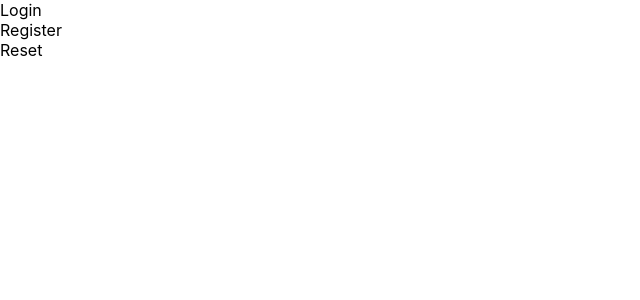
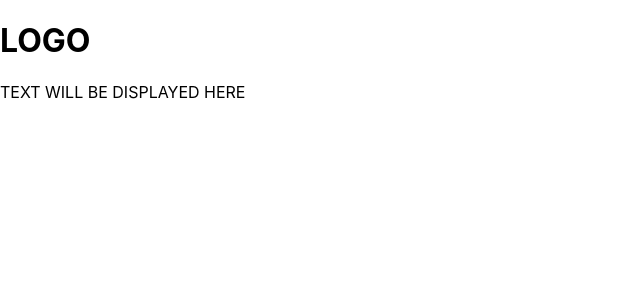
Before and after one commit to jayasurya36/Event-Proposal-App, a React (Create React App) app in the folder client/: page / in a window 1280 px wide. Shown: the top 300 px of the page, without its empty margins (0-640 px from the left). Built offline with nearby package versions, Linux system fonts and the light colour scheme.

Commit message:
Home component

```diff
--- a/client/src/components/SigningComponents/Home.js
+++ b/client/src/components/SigningComponents/Home.js
@@ -1,14 +1,27 @@
-import React from 'react'
+import React, { useState } from 'react'
 import Login from './Login'
 import Register from './Register'
 import Reset from './Reset'
 
 
 function Home() {
-  return <div>
-        <Login/>
-        <Register/>
-        <Reset/>
+
+  const[isLog , setLog] = useState(true);
+
+  return <div className='homeContainer'>
+    <h1>LOGO</h1>
+    <div className='sectionContainer'>
+      <section className='leftSection'>
+        <p>
+          TEXT WILL BE DISPLAYED HERE
+        </p>
+      </section>
+      <section className='rightSection'>
+          {
+
+          }
+      </section>
+    </div>
   </div>
 }
 
```
